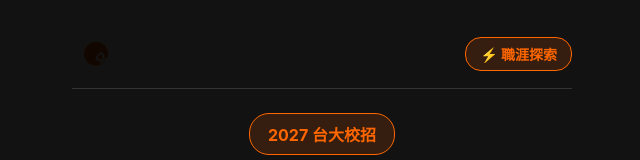
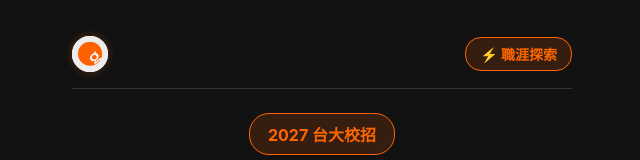
Before and after one commit to ylin47594-a11y/gamania-2027-campus, a plain HTML site: page index.html in a window 1280 px wide. Shown: the top 160 px of the page, without its empty margins (318-958 px from the left). Drawn offline with Linux system fonts and the light colour scheme.

Commit message:
Update index.html

```diff
--- a/index.html
+++ b/index.html
@@ -11,13 +11,22 @@
       header { width: 100%; max-width: 500px; margin: 0 auto; display: flex; justify-content: space-between; align-items: center; padding: 16px 0; border-bottom: 1px solid #333333; }
       .brand { display: flex; align-items: center; }
 
-      /* 🍊 終極去白底修正：改用 multiply 混合模式，完美把 JPG 的純白背景消除 */
-      .brand img {
+      /* 🍊 完美的圓形白底膠囊容器：徹底消除方框，保持 LOGO 鮮豔不變色 */
+      .brand-logo-box {
+        width: 36px;
         height: 36px;
-        width: auto;
-        object-fit: contain;
-        mix-blend-mode: multiply;
-        filter: contrast(1.25) brightness(1.1);
+        border-radius: 50%;
+        background-color: #ffffff;
+        display: flex;
+        align-items: center;
+        justify-content: center;
+        overflow: hidden;
+        box-shadow: 0 0 8px rgba(255,102,0,0.3);
+      }
+      .brand-logo-box img {
+        width: 100%;
+        height: 100%;
+        object-fit: cover;
       }
 
       .brand-text { display: flex; align-items: center; gap: 10px; font-weight: 800; font-size: 18px; letter-spacing: 1px; }
@@ -39,7 +48,9 @@
   <body>
     <header>
       <div class="brand">
-        <img src="./logo.jpg" alt="GAMANIA 2027" onerror="this.style.display='none'; document.getElementById('brand-fallback').style.display='flex';" />
+        <div class="brand-logo-box">
+          <img src="./logo.jpg" alt="GAMANIA 2027" onerror="this.parentNode.style.display='none'; document.getElementById('brand-fallback').style.display='flex';" />
+        </div>
         <div id="brand-fallback" class="brand-text" style="display:none;">
           <div class="dot"></div>GAMANIA 2027
         </div>
```
